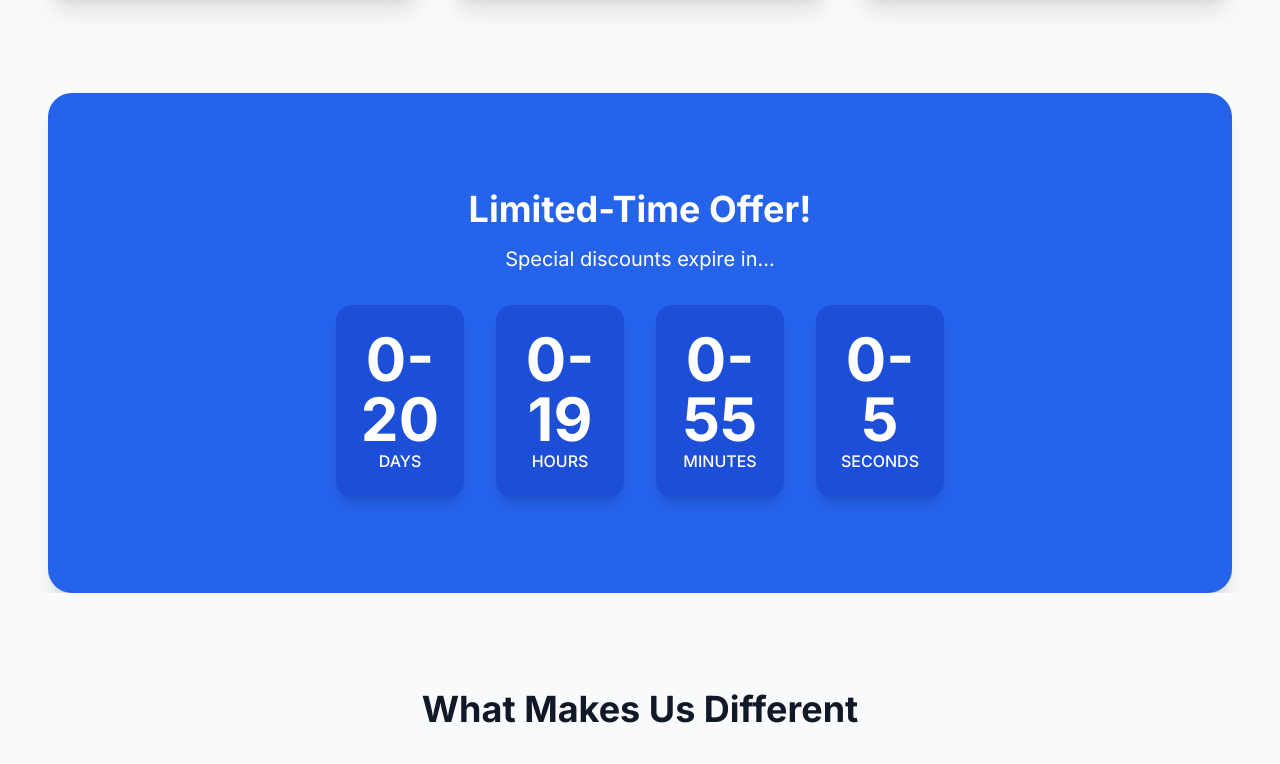
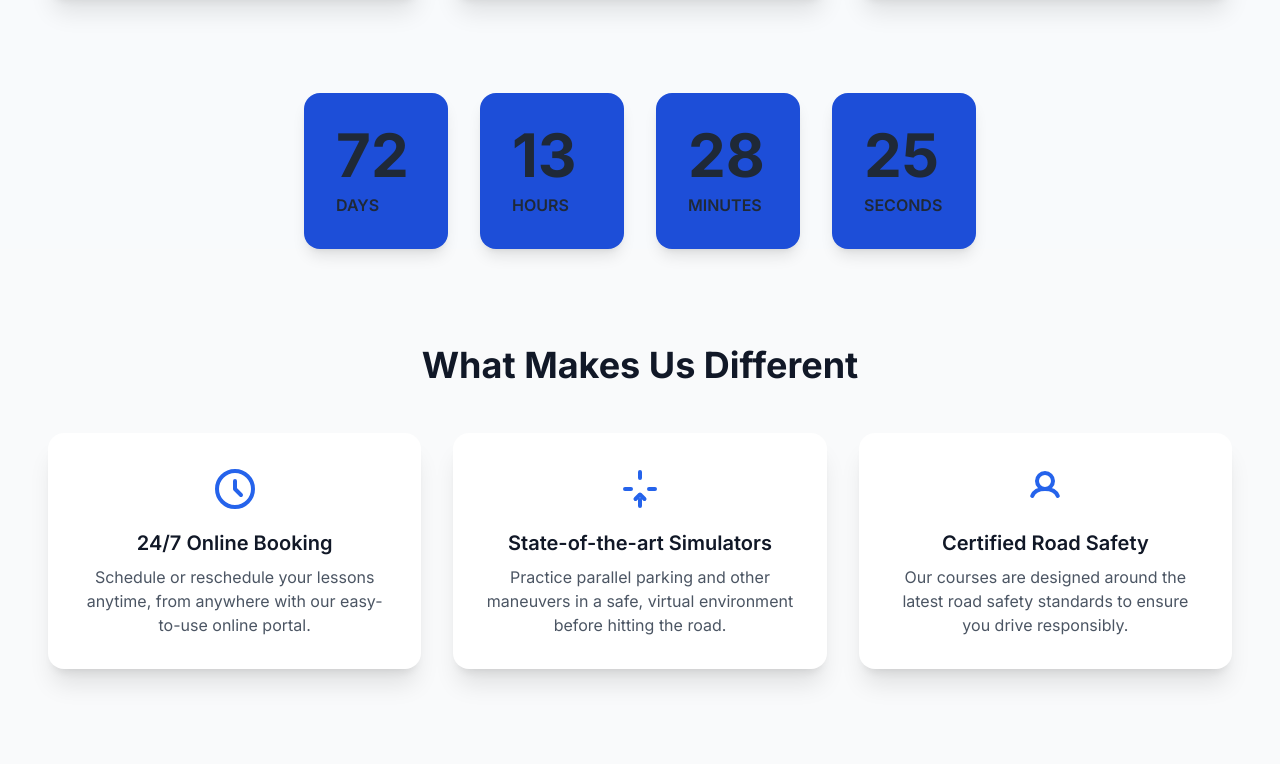
Before and after one commit to shadowkenya/pmdrivingschool, a plain HTML site: page index.html in a window 1280 px wide. Shown: the part 3390-4154 px from the top of the page. Drawn offline with nearby package versions, Linux system fonts and the light colour scheme.

Commit message:
Update index.html

```diff
--- a/index.html
+++ b/index.html
@@ -329,31 +329,29 @@ You said:
             </div>
         </section>
 
-       <!-- Countdown Timer Section -->
-<section class="py-16 md:py-24 bg-blue-600 text-white rounded-3xl mx-6 md:mx-12 shadow-xl text-center">
-    <h2 class="text-3xl md:text-4xl font-bold mb-4">Limited-Time Offer!</h2>
-    <p class="text-xl font-light mb-8">Special discounts expire in...</p>
+       <!-- Countdown Boxes -->
   <div class="flex flex-wrap justify-center gap-4 md:gap-8">
-        <div class="bg-blue-700 p-6 rounded-2xl shadow-lg w-28 sm:w-32">
-            <div id="days" class="text-4xl md:text-6xl font-extrabold">00</div>
-            <div class="text-sm md:text-base font-medium">DAYS</div>
+    <div class="bg-blue-700 p-5 sm:p-6 md:p-8 rounded-2xl shadow-lg w-24 sm:w-28 md:w-36 transition-transform transform hover:scale-105">
+      <div id="days" class="text-3xl sm:text-4xl md:text-6xl font-extrabold">00</div>
+      <div class="text-sm md:text-base font-semibold mt-2">DAYS</div>
     </div>
-        <div class="bg-blue-700 p-6 rounded-2xl shadow-lg w-28 sm:w-32">
-            <div id="hours" class="text-4xl md:text-6xl font-extrabold">00</div>
-            <div class="text-sm md:text-base font-medium">HOURS</div>
+    <div class="bg-blue-700 p-5 sm:p-6 md:p-8 rounded-2xl shadow-lg w-24 sm:w-28 md:w-36 transition-transform transform hover:scale-105">
+      <div id="hours" class="text-3xl sm:text-4xl md:text-6xl font-extrabold">00</div>
+      <div class="text-sm md:text-base font-semibold mt-2">HOURS</div>
     </div>
-        <div class="bg-blue-700 p-6 rounded-2xl shadow-lg w-28 sm:w-32">
-            <div id="minutes" class="text-4xl md:text-6xl font-extrabold">00</div>
-            <div class="text-sm md:text-base font-medium">MINUTES</div>
+    <div class="bg-blue-700 p-5 sm:p-6 md:p-8 rounded-2xl shadow-lg w-24 sm:w-28 md:w-36 transition-transform transform hover:scale-105">
+      <div id="minutes" class="text-3xl sm:text-4xl md:text-6xl font-extrabold">00</div>
+      <div class="text-sm md:text-base font-semibold mt-2">MINUTES</div>
     </div>
-        <div class="bg-blue-700 p-6 rounded-2xl shadow-lg w-28 sm:w-32">
-            <div id="seconds" class="text-4xl md:text-6xl font-extrabold">00</div>
-            <div class="text-sm md:text-base font-medium">SECONDS</div>
+    <div class="bg-blue-700 p-5 sm:p-6 md:p-8 rounded-2xl shadow-lg w-24 sm:w-28 md:w-36 transition-transform transform hover:scale-105">
+      <div id="seconds" class="text-3xl sm:text-4xl md:text-6xl font-extrabold">00</div>
+      <div class="text-sm md:text-base font-semibold mt-2">SECONDS</div>
     </div>
   </div>
+</section>
 
 
-        </section>
+
 
         <!-- Other Impressive Features Section -->
         <section class="py-16 md:py-24 bg-gray-50">
@@ -437,25 +435,32 @@ You said:
             setTimeout(showSlides, 10000); // Change image every 5 seconds
         }
 
-        // Countdown Timer functionality
-        const countdownDate = new Date("Sep 30, 2025 15:37:25").getTime();
-        const countdownInterval = setInterval(function() {
+       // Set the target date and time (Year, Month - 1, Day, Hour, Minute, Second)
+  const countdownDate = new Date("2025-12-31T23:59:59").getTime();
+
+  const countdownFunction = setInterval(() => {
     const now = new Date().getTime();
     const distance = countdownDate - now;
 
+    // Time calculations
     const days = Math.floor(distance / (1000 * 60 * 60 * 24));
     const hours = Math.floor((distance % (1000 * 60 * 60 * 24)) / (1000 * 60 * 60));
     const minutes = Math.floor((distance % (1000 * 60 * 60)) / (1000 * 60));
     const seconds = Math.floor((distance % (1000 * 60)) / 1000);
 
-            document.getElementById("days").innerHTML = days < 10 ? '0' + days : days;
-            document.getElementById("hours").innerHTML = hours < 10 ? '0' + hours : hours;
-            document.getElementById("minutes").innerHTML = minutes < 10 ? '0' + minutes : minutes;
-            document.getElementById("seconds").innerHTML = seconds < 10 ? '0' + seconds : seconds;
+    // Display results
+    document.getElementById("days").innerText = days.toString().padStart(2, '0');
+    document.getElementById("hours").innerText = hours.toString().padStart(2, '0');
+    document.getElementById("minutes").innerText = minutes.toString().padStart(2, '0');
+    document.getElementById("seconds").innerText = seconds.toString().padStart(2, '0');
 
+    // If countdown ends
     if (distance < 0) {
-                clearInterval(countdownInterval);
-                document.getElementById("countdown").innerHTML = "EXPIRED";
+      clearInterval(countdownFunction);
+      document.getElementById("countdown").innerHTML = `
+        <h2 class="text-3xl md:text-4xl font-bold mb-4">Offer Expired!</h2>
+        <p class="text-xl">Please stay tuned for our next promotion.</p>
+      `;
     }
   }, 1000);
 
```
Lines whose indentation alone changed are shown as unchanged.
